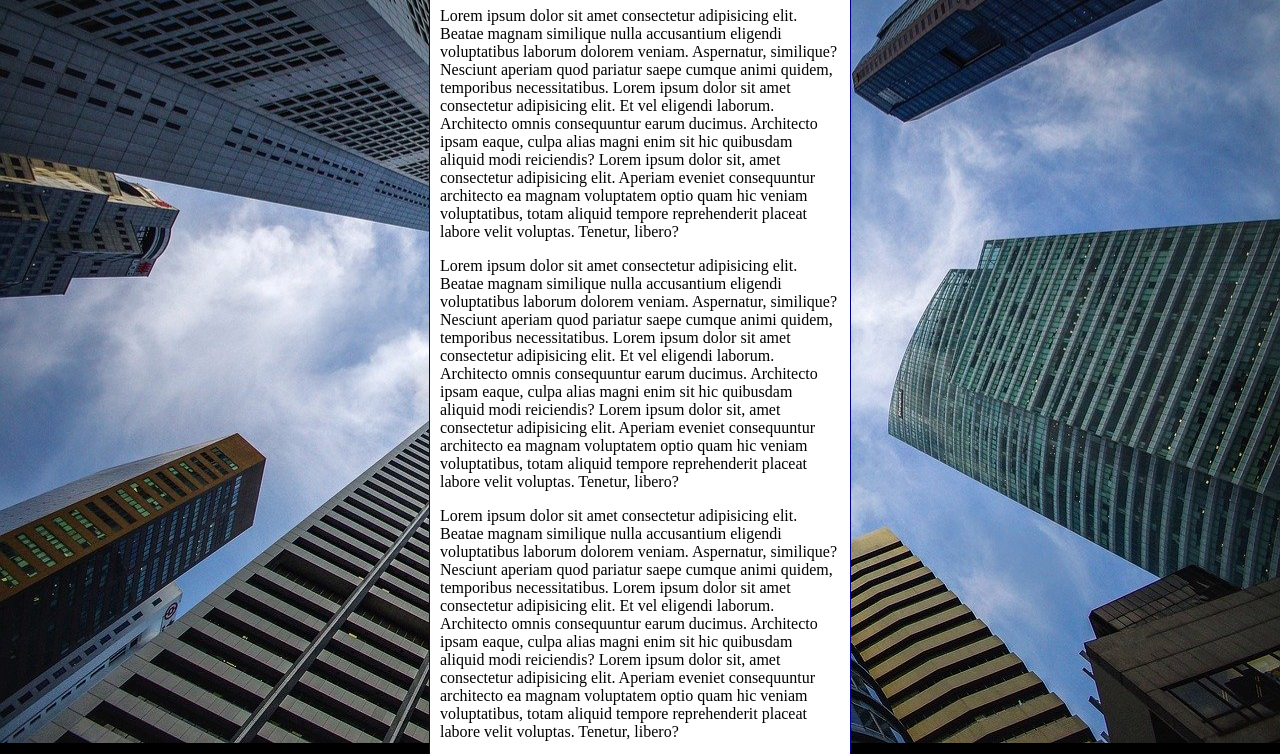
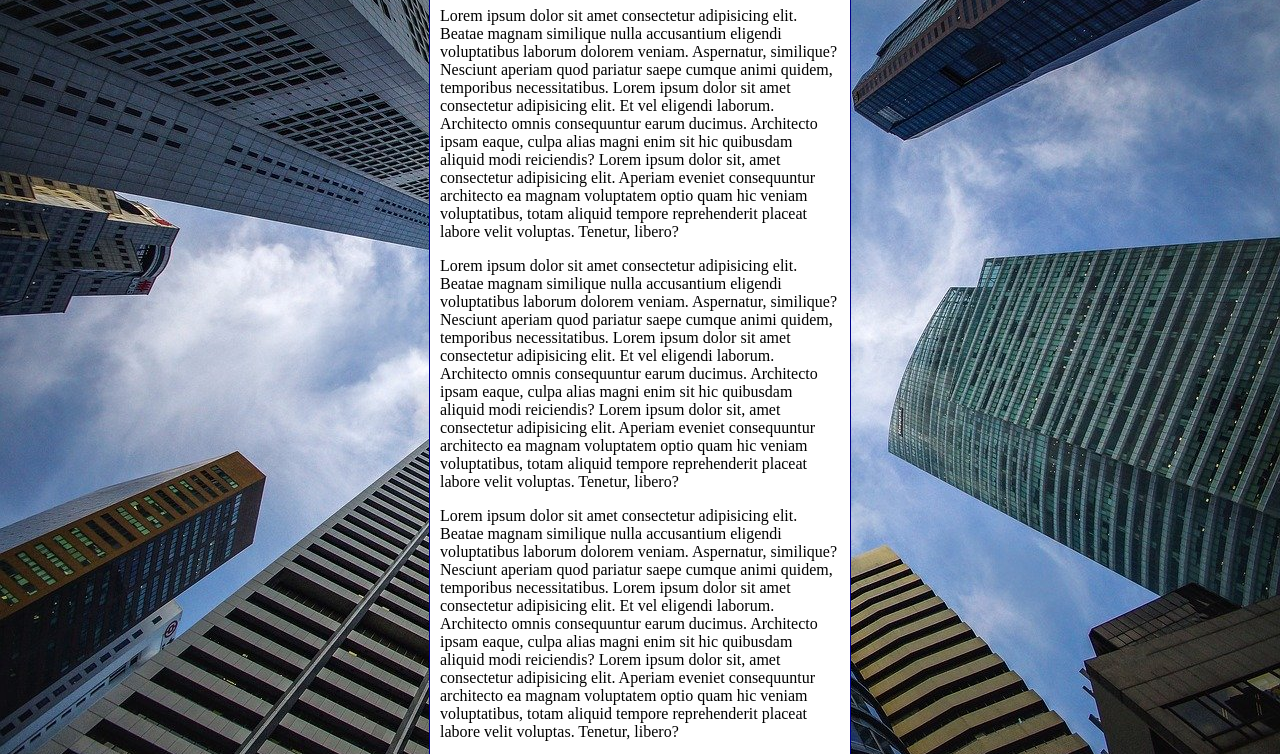
Before and after one commit to FBrunno96/html-css, a plain HTML site: page exercicios/ex022/fundo006.html in a window 1280 px wide. Shown: the part 92-846 px from the top of the page. Drawn offline with Linux system fonts and the light colour scheme.

Commit message:
Update fundo006.html

```diff
--- a/exercicios/ex022/fundo006.html
+++ b/exercicios/ex022/fundo006.html
@@ -3,20 +3,27 @@
 <head>
     <meta charset="UTF-8">
     <meta name="viewport" content="width=device-width, initial-scale=1.0">
-    <title>Teste de imagem de fundo</title>
+    <title>Fundo fixo de tela</title>
     <style>
         body {
             height: 100vh;
-            background-color: black;
+            /* background-color: black;
             background-image: url(imagens/wallpaper002.jpg);
             background-position: center center;
             background-repeat: no-repeat;
+            background-size: cover;
+            background-attachment: fixed; */
+
+            /* Shorthand - background
+                color > image > position > repeat > [size] > attachment*/
+
+            background: black url(imagens/wallpaper002.jpg) center center no-repeat fixed;
             background-size: cover;
         }
 
         main {
             background-color: white;
-            width: 400px;
+            max-width: 400px;
             padding: 10px;
             margin: auto;
             border: 1px solid darkblue;
```
